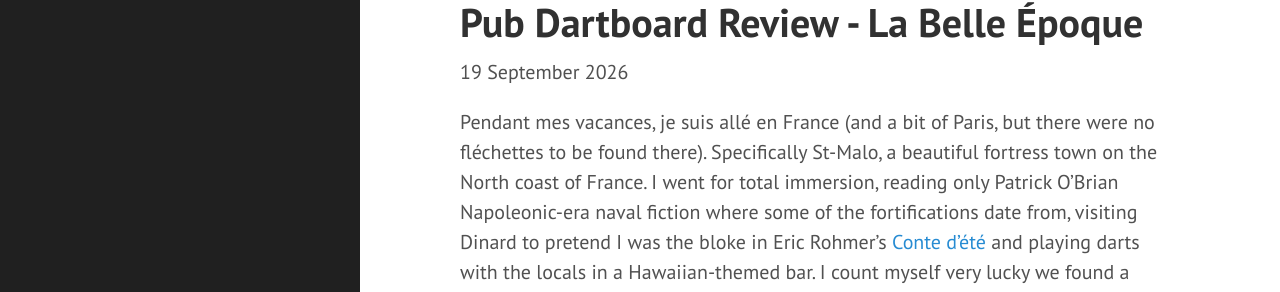
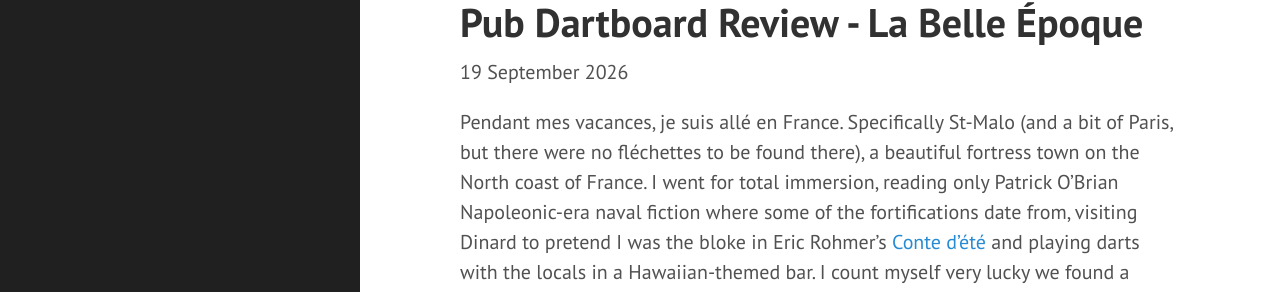
Before and after one commit to fred-cook/website, a Jekyll site: the page built from _posts/2026-09-19-Le-Belle-Epoque.md, in a window 1280 px wide and 900 px high. Shown: the part 116-408 px from the top of the window. Built offline with Jekyll 4.4.1, drawn with Linux system fonts in a browser that asks for light colours.

```diff
--- a/_posts/2026-09-19-Le-Belle-Epoque.md
+++ b/_posts/2026-09-19-Le-Belle-Epoque.md
@@ -9,7 +9,7 @@
 rating: 7
 ---
 
-Pendant mes vacances, je suis allé en France (and a bit of Paris, but there were no fléchettes to be found there). Specifically St-Malo, a beautiful fortress town on the North coast of France. I went for total immersion, reading only Patrick O'Brian Napoleonic-era naval fiction where some of the fortifications date from, visiting Dinard to pretend I was the bloke in Eric Rohmer's [Conte d'été](https://letterboxd.com/film/a-summers-tale/) and playing darts with the locals in a Hawaiian-themed bar. I count myself very lucky we found a steel-tip board. We found an electronic arcade-style soft-tip machine on the first night, which I had almost resigned myself to. The bar had a variety of beers on tap, mostly from the Atlantic Brewery. I sampled many over a few days, enjoying the Rousse, which I think is a new style to me.
+Pendant mes vacances, je suis allé en France. Specifically St-Malo (and a bit of Paris, but there were no fléchettes to be found there), a beautiful fortress town on the North coast of France. I went for total immersion, reading only Patrick O'Brian Napoleonic-era naval fiction where some of the fortifications date from, visiting Dinard to pretend I was the bloke in Eric Rohmer's [Conte d'été](https://letterboxd.com/film/a-summers-tale/) and playing darts with the locals in a Hawaiian-themed bar. I count myself very lucky we found a steel-tip board. We found an electronic arcade-style soft-tip machine on the first night, which I had almost resigned myself to. The bar had a variety of beers on tap, mostly from the Atlantic Brewery. I sampled many over a few days, enjoying the Rousse, which I think is a new style to me.
 
 {% include figure.html
 src="/images/la-belle-epoque/beer.jpg"
```
